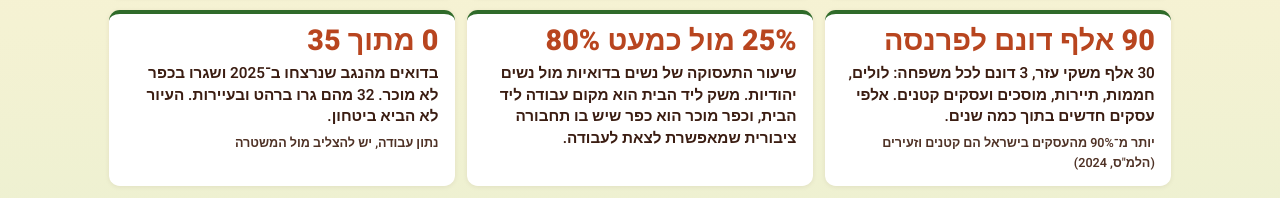
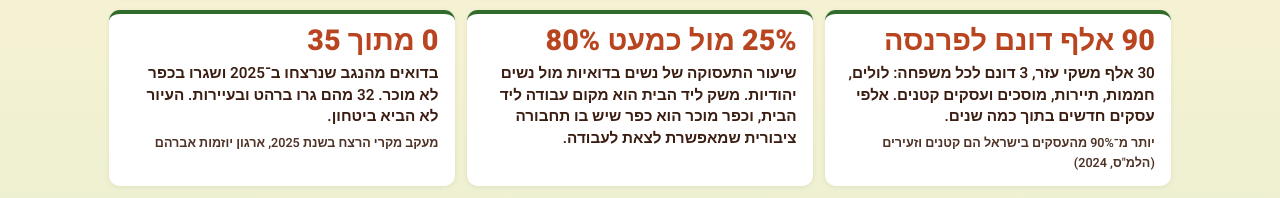
Before and after one commit to cubvillages/website, a plain HTML site: page plan/index.html in a window 1280 px wide. Shown: the part 4323-4521 px from the top of the page. Drawn offline with Linux system fonts and the light colour scheme.

Commit message:
plan slide 07: murder stat sourced to Abraham Initiatives tracker
Co-Authored-By: Claude Sonnet 5.5 <noreply@anthropic.com>
Claude-Session: https://claude.ai/code/session_01BxScyoL9o2PU5aTRnCVuXu

```diff
--- a/plan/index.html
+++ b/plan/index.html
@@ -399,7 +399,7 @@ section[id]{scroll-margin-top:12px}
 <div style="background: #FFFFFF; border-radius: 12px; border-top: 5px solid #2F6B2A; padding: 14px 18px 14px; box-shadow: 0 1px 6px rgba(59,29,18,0.08)">
 <div style="font-family: 'Heebo', sans-serif; font-weight: 800; font-size: clamp(26px, 2.5vw, 34px); line-height: 1.1; color: #B8451F">0 מתוך 35</div>
 <p style="margin: 6px 0 0; font-size: 17px; line-height: 1.4">בדואים מהנגב שנרצחו ב־2025 ושגרו בכפר לא מוכר. 32 מהם גרו ברהט ובעיירות. העיור לא הביא ביטחון.</p>
-<div style="margin-top: 6px; font-size: 14px; color: #4F3226">נתון עבודה, יש להצליב מול המשטרה</div>
+<div style="margin-top: 6px; font-size: 14px; color: #4F3226">מעקב מקרי הרצח בשנת 2025, ארגון יוזמות אברהם</div>
 </div>
 </div>
 <div style="margin-top: 16px; background: #FCE9B0; border-inline-start: 6px solid #B8451F; border-radius: 10px; padding: 14px 20px">
```
